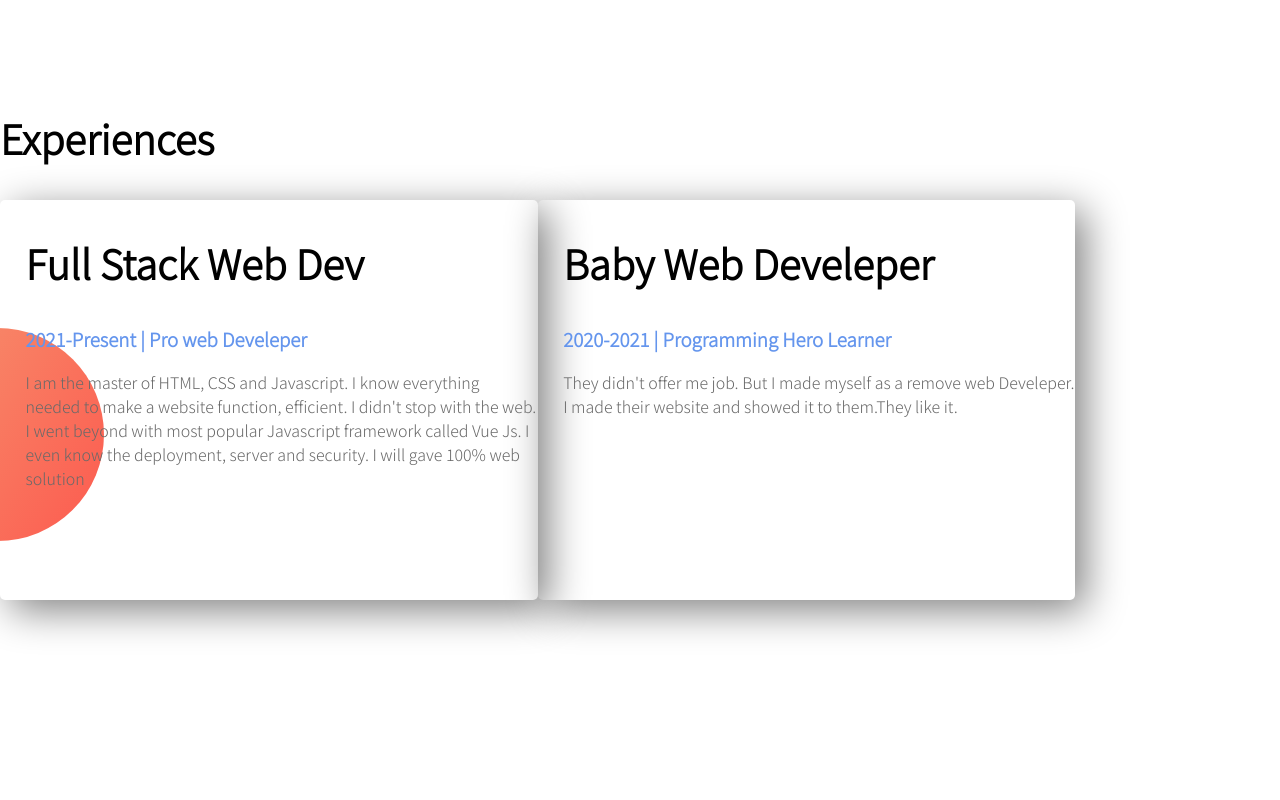
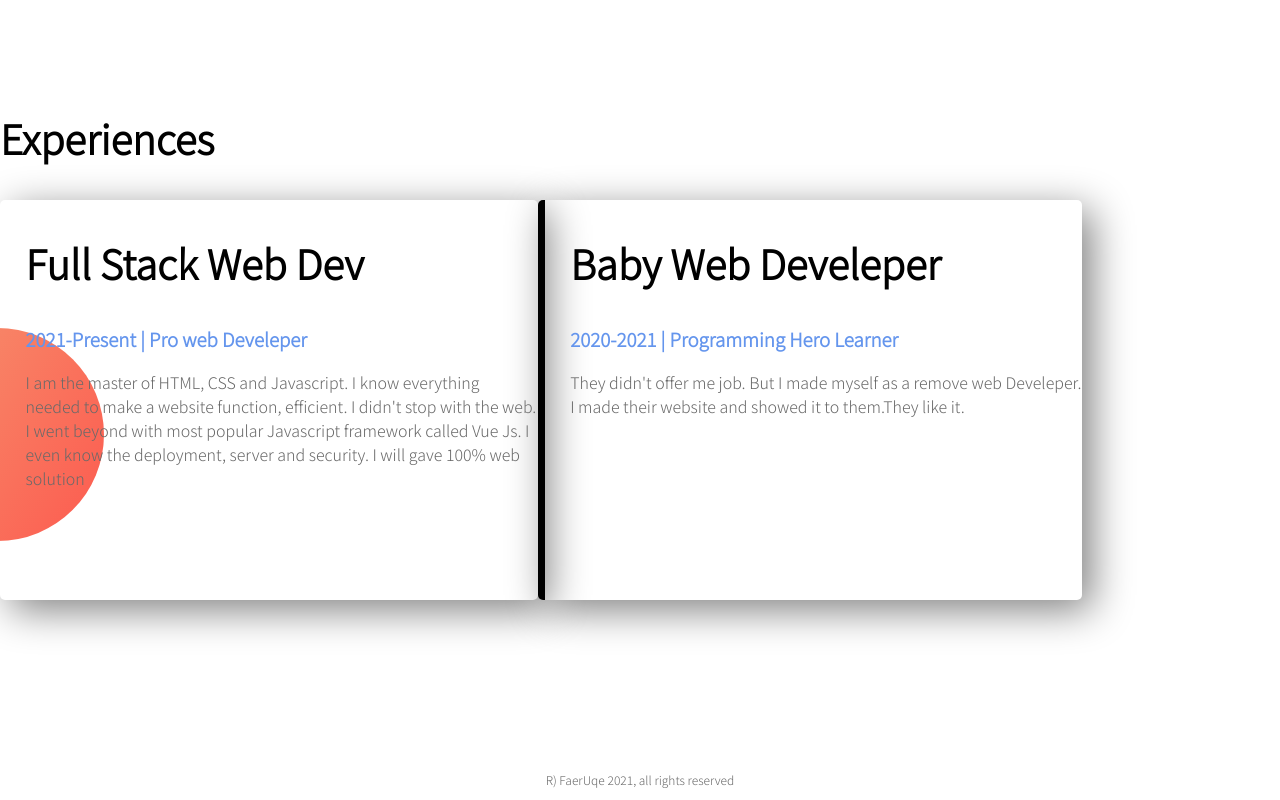
Before and after one commit to Faerque/Portfolio_Website, a plain HTML site: page Portfolio_Website.html in a window 1280 px wide. Shown: the part 1224-2024 px from the top of the page. Before the commit the page ends 1983 px from the top, so only its background shows below. Drawn offline with Linux system fonts and the light colour scheme.

Commit message:
all done

```diff
--- a/Portfolio_Website.html
+++ b/Portfolio_Website.html
@@ -39,11 +39,14 @@
         <h3 class="blue_highlight" > 2021-Present | Pro web Develeper </h3>
         <p> I am the master of HTML, CSS and Javascript. I know everything needed to make a website function, efficient. I didn't stop with the web. I went beyond with most popular Javascript framework called Vue Js. I even know the deployment, server and security. I will gave 100% web solution </p>
     </div>
-<div class="half-width-single-experience">
+<div id="baby_web" class="half-width-single-experience">
     <h2> Baby Web Develeper </h2>
     <h3 class="blue_highlight"> 2020-2021 | Programming Hero Learner </h3>
     <p> They didn't offer me job. But I made myself as a remove web Develeper. I made their website and showed it to them.They like it. </p>
 </div>
 </section>
+<footer>
+    <p> R) FaerUqe 2021, all rights reserved </p>
+</footer>
 </body>
 </html>
--- a/style.css
+++ b/style.css
@@ -61,3 +61,17 @@ section{
     background-repeat: no-repeat;
     background-position: right;
 }
+#full_stack{
+    border-left: 7px solid;
+    border-image: linear-gradient (lightSalmon,Tomato);
+    border-image-slice: 1;
+}
+#baby_web{
+    border-left: 7px solid;
+    border-image: linear-gradient (blue,cyan);
+    border-image-slice: 1;
+}
+footer{
+    text-align: center;
+    font-size: 12px;
+}
```
